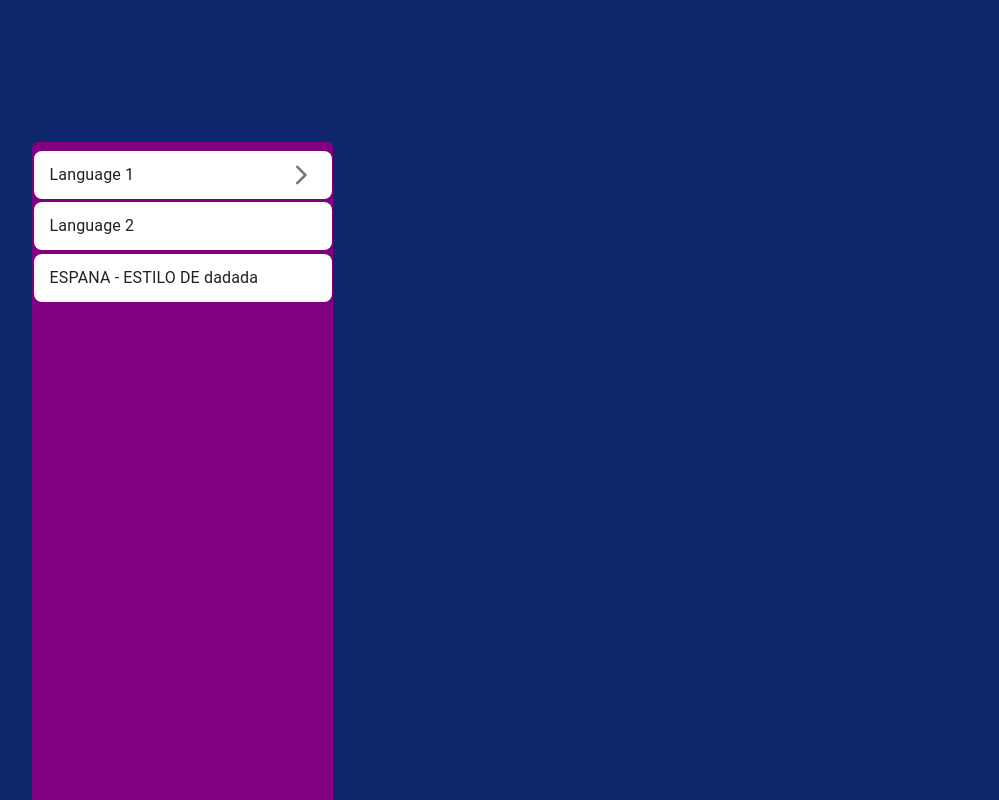
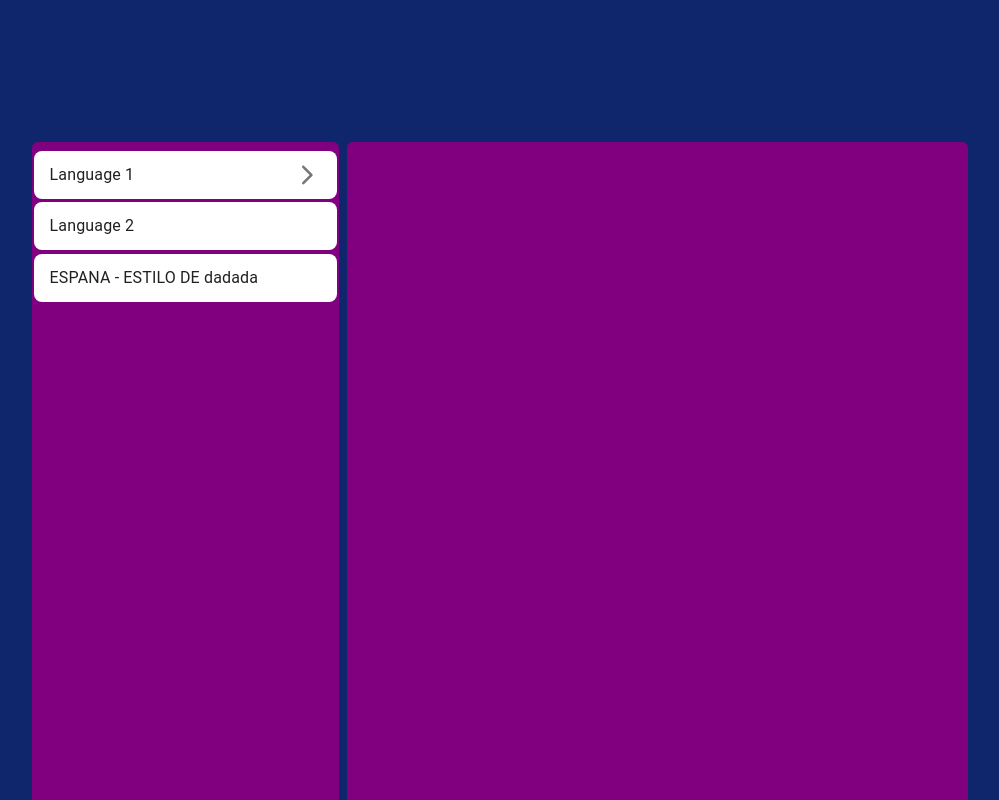
Before and after one commit to Arsalanbashir831/MTV, a React (Create React App) app in the folder my-app/: page / in a window 1280 px wide. Shown: the part 1380-2180 px from the top of the page, without its empty margins (140-1139 px from the left). Built offline with nearby package versions, Linux system fonts and the light colour scheme; a web font is replaced by a local one.

Commit message:
Added another Grid to set up

```diff
--- a/my-app/src/components/ChannelsLeftSidebar.jsx
+++ b/my-app/src/components/ChannelsLeftSidebar.jsx
@@ -17,9 +17,9 @@ const ChannelsLeftSidebar = () => {
     return (
         <div class="ccc_column ccc_countryList">
             <div class="v-virtual-scroll">
-                <div class="v-virtual-scroll__container" style={{ height: '3195px', alignContent:'center' }}>
-                    <Box sx={{ flexGrow: 1 , margin:'5%'}}>
-                        <Grid container spacing={2}>
+                <div class="v-virtual-scroll__container" style={{ height: '3195px', alignContent: 'center' }}>
+                    <Box sx={{ flexGrow: 1, margin: '5%' }}>
+                        <Grid container spacing={1}>
                             <Grid item xs={6} md={4}>
                                 <div
                                     style={{ background: 'purple', minHeight: '806px', maxHeight: '806px', overflow: 'auto', borderRadius: 6 }}>
@@ -27,16 +27,16 @@ const ChannelsLeftSidebar = () => {
                                         {Languages.map((element, index) => {
                                             console.log(element);
                                             console.log(index);
-                                            let temp = element.slice(0,25)
+                                            let temp = element.slice(0, 25)
 
                                             return (
 
                                                 <ListItem onClick={() => { setSelectedIndex(index) }} key={index} id={index} disablePadding sx={{ padding: 0.2 }} >
-                                                    <div className={selectedIndex === index ? 'divSelected': 'divUnselected'}>
-                                                        <ListItemButton  sx={{ background: 'white', borderRadius: 2 }}>
-                                                            <ListItemText style={{whiteSpace:'nowrap'}} primary={temp} />
+                                                    <div className={selectedIndex === index ? 'divSelected' : 'divUnselected'}>
+                                                        <ListItemButton sx={{ background: 'white', borderRadius: 2 }}>
+                                                            <ListItemText style={{ whiteSpace: 'nowrap' }} primary={temp} />
                                                             {selectedIndex === index ?
-                                                                <ListItemIcon style={{paddingLeft:'11%'}} >
+                                                                <ListItemIcon style={{ paddingLeft: '11%' }} >
                                                                     <ArrowForwardIosRoundedIcon />
                                                                 </ListItemIcon>
                                                                 :
@@ -55,7 +55,9 @@ const ChannelsLeftSidebar = () => {
                                 </div>
                             </Grid>
                             <Grid item xs={6} md={8}>
+                                <div style={{ background: 'purple', minHeight: '806px', maxHeight: '806px', overflow: 'auto', borderRadius: 6 }}>
 
+                                </div>
                             </Grid>
 
                         </Grid>
```
